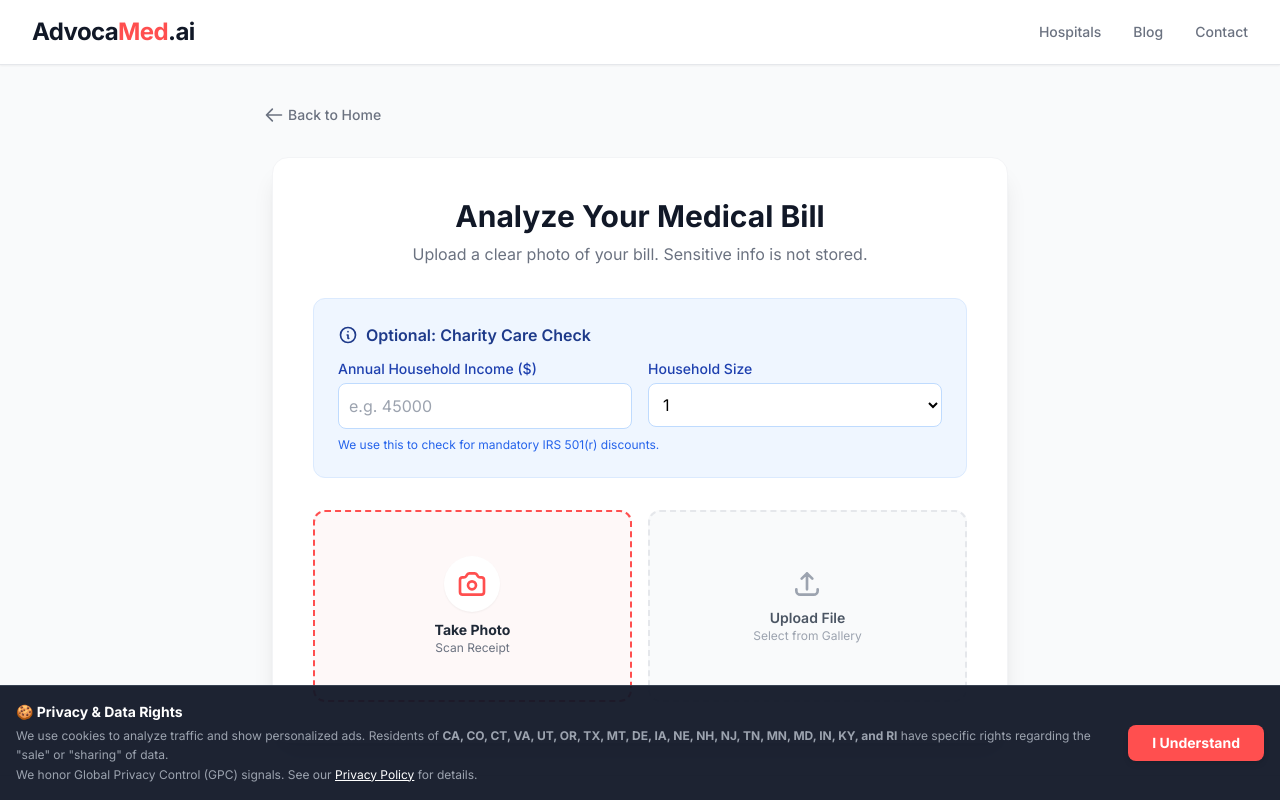
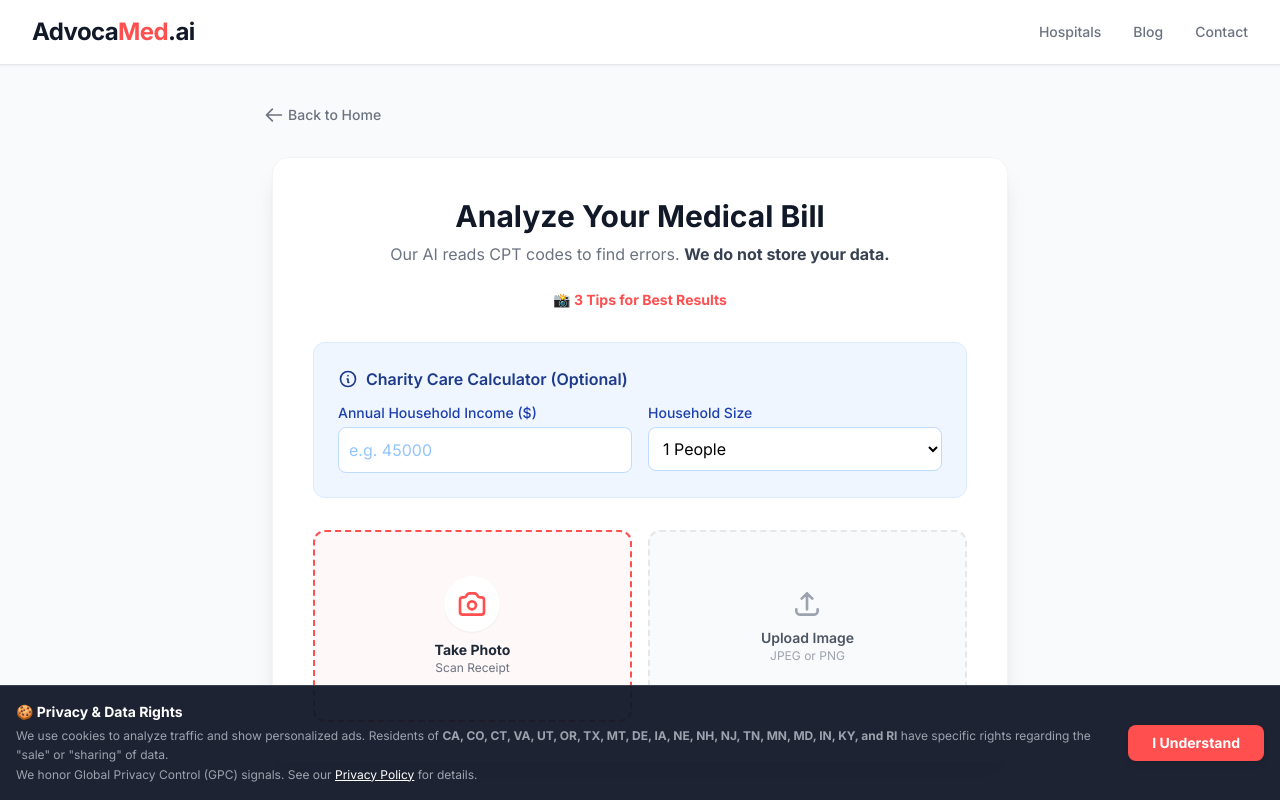
Before and after one commit to gkswjdgb/advocamed-ai, a React (Vite) app in the folder advocamed.ai/: page / in a window 1280 px wide. Both pictures are taken after a click on the button "Scan Your Bill". Shown: the top 800 px of the page. Built offline with nearby package versions, Linux system fonts and the light colour scheme.

Commit message:
Update UploadSection.tsx

```diff
--- a/advocamed.ai/components/UploadSection.tsx
+++ b/advocamed.ai/components/UploadSection.tsx
@@ -5,20 +5,21 @@ import { AnalysisResult, UserFinancials } from '../types';
 interface UploadSectionProps {
   onAnalysisComplete: (result: AnalysisResult) => void;
   onLoading: (isLoading: boolean) => void;
-  onBack: () => void; // New prop for back navigation
+  onBack: () => void;
 }
 
 export const UploadSection: React.FC<UploadSectionProps> = ({ onAnalysisComplete, onLoading, onBack }) => {
   const [error, setError] = useState<string | null>(null);
   const [income, setIncome] = useState<string>('');
   const [householdSize, setHouseholdSize] = useState<string>('1');
+  const [showTips, setShowTips] = useState<boolean>(false);
 
   const handleFileChange = useCallback(async (event: React.ChangeEvent<HTMLInputElement>) => {
     const file = event.target.files?.[0];
     if (!file) return;
 
     if (!file.type.startsWith('image/')) {
-      setError('Please upload an image file (JPEG, PNG).');
+      setError('Please upload an image file (JPEG, PNG). PDF support coming soon.');
       return;
     }
 
@@ -44,7 +45,7 @@ export const UploadSection: React.FC<UploadSectionProps> = ({ onAnalysisComplete
             onAnalysisComplete(result);
         } catch (apiError: any) {
             console.error(apiError);
-            setError(apiError.message || "Failed to call the Gemini API. Please try again.");
+            setError(apiError.message || "Failed to analyze. Please try a clearer photo.");
             onLoading(false);
         }
       };
@@ -58,7 +59,6 @@ export const UploadSection: React.FC<UploadSectionProps> = ({ onAnalysisComplete
   return (
     <div className="max-w-3xl mx-auto px-4 py-8 text-center animate-fade-in-up">
 
-      {/* Back Button - Expanded touch target */}
       <div className="flex justify-start mb-6">
         <button
           onClick={onBack}
@@ -69,7 +69,6 @@ export const UploadSection: React.FC<UploadSectionProps> = ({ onAnalysisComplete
         </button>
       </div>
 
-      {/* Error Toast */}
       {error && (
         <div className="mb-6 p-4 bg-red-50 border border-red-200 rounded-lg flex items-center justify-between animate-fade-in-down">
             <div className="flex items-center text-left">
@@ -88,15 +87,44 @@ export const UploadSection: React.FC<UploadSectionProps> = ({ onAnalysisComplete
 
       <div className="bg-white rounded-2xl shadow-xl p-6 md:p-10 border border-gray-100">
         <h2 className="text-2xl md:text-3xl font-bold text-gray-900 mb-2">Analyze Your Medical Bill</h2>
-        <p className="text-gray-500 mb-8 text-sm md:text-base">
-          Upload a clear photo of your bill. Sensitive info is not stored.
+        <p className="text-gray-500 mb-6 text-sm md:text-base">
+          Our AI reads CPT codes to find errors. <strong className="text-gray-700">We do not store your data.</strong>
         </p>
 
-        {/* Financial Context Inputs */}
+        {/* Improved Tips Accordion */}
+        <div className="mb-8">
+            <button
+                onClick={() => setShowTips(!showTips)}
+                className="text-primary text-sm font-bold flex items-center justify-center mx-auto hover:underline"
+            >
+                {showTips ? 'Hide Scanning Tips' : '📸 3 Tips for Best Results'}
+            </button>
+
+            {showTips && (
+                <div className="mt-4 grid grid-cols-1 sm:grid-cols-3 gap-3 text-left animate-fade-in-down">
+                    <div className="bg-gray-50 p-3 rounded-lg border border-gray-200">
+                        <span className="text-lg">💡</span>
+                        <p className="text-xs text-gray-600 mt-1 font-semibold">Good Lighting</p>
+                        <p className="text-[10px] text-gray-500">Avoid shadows or glare covering the numbers.</p>
+                    </div>
+                    <div className="bg-gray-50 p-3 rounded-lg border border-gray-200">
+                        <span className="text-lg">📄</span>
+                        <p className="text-xs text-gray-600 mt-1 font-semibold">Flatten the Bill</p>
+                        <p className="text-[10px] text-gray-500">Unfold completely so text lines are straight.</p>
+                    </div>
+                    <div className="bg-gray-50 p-3 rounded-lg border border-gray-200">
+                        <span className="text-lg">🔍</span>
+                        <p className="text-xs text-gray-600 mt-1 font-semibold">Itemized Bill</p>
+                        <p className="text-[10px] text-gray-500">Summary bills don't work. Use the detailed one.</p>
+                    </div>
+                </div>
+            )}
+        </div>
+
         <div className="bg-blue-50 p-6 rounded-xl mb-8 text-left border border-blue-100">
             <h3 className="text-md font-semibold text-blue-900 mb-3 flex items-center">
                 <svg className="w-5 h-5 mr-2" fill="none" stroke="currentColor" viewBox="0 0 24 24"><path strokeLinecap="round" strokeLinejoin="round" strokeWidth="2" d="M13 16h-1v-4h-1m1-4h.01M21 12a9 9 0 11-18 0 9 9 0 0118 0z"></path></svg>
-                Optional: Charity Care Check
+                Charity Care Calculator (Optional)
             </h3>
             <div className="grid grid-cols-1 md:grid-cols-2 gap-4">
                 <div>
@@ -105,7 +133,7 @@ export const UploadSection: React.FC<UploadSectionProps> = ({ onAnalysisComplete
                         type="number"
                         value={income}
                         onChange={(e) => setIncome(e.target.value)}
-                        className="w-full p-2.5 border border-blue-200 rounded-lg focus:ring-2 focus:ring-blue-500 focus:border-transparent bg-white transition-shadow"
+                        className="w-full p-2.5 border border-blue-200 rounded-lg focus:ring-2 focus:ring-blue-500 focus:border-transparent bg-white transition-shadow placeholder-blue-300"
                         placeholder="e.g. 45000"
                     />
                 </div>
@@ -116,16 +144,12 @@ export const UploadSection: React.FC<UploadSectionProps> = ({ onAnalysisComplete
                         onChange={(e) => setHouseholdSize(e.target.value)}
                         className="w-full p-2.5 border border-blue-200 rounded-lg focus:ring-2 focus:ring-blue-500 focus:border-transparent bg-white transition-shadow"
                     >
-                        {[1,2,3,4,5,6,7,8].map(n => <option key={n} value={n}>{n}</option>)}
+                        {[1,2,3,4,5,6,7,8].map(n => <option key={n} value={n}>{n} People</option>)}
                     </select>
                 </div>
             </div>
-            <p className="text-xs text-blue-600 mt-2">
-                We use this to check for mandatory IRS 501(r) discounts.
-            </p>
         </div>
 
-        {/* Dual Actions for Mobile - Improved styling */}
         <div className="flex flex-col sm:flex-row gap-4 justify-center">
             <label className="flex-1 flex flex-col items-center justify-center h-40 sm:h-48 border-2 border-primary border-dashed rounded-xl cursor-pointer bg-red-50/50 hover:bg-red-50 transition-all active:scale-95 group relative overflow-hidden">
                 <div className="flex flex-col items-center justify-center z-10">
@@ -147,8 +171,8 @@ export const UploadSection: React.FC<UploadSectionProps> = ({ onAnalysisComplete
             <label className="flex-1 flex flex-col items-center justify-center h-40 sm:h-48 border-2 border-gray-200 border-dashed rounded-xl cursor-pointer bg-gray-50 hover:bg-gray-100 transition-all active:scale-95 group">
                 <div className="flex flex-col items-center justify-center">
                      <svg className="w-8 h-8 text-gray-400 mb-2 group-hover:text-gray-600 transition-colors" fill="none" stroke="currentColor" viewBox="0 0 24 24"><path strokeLinecap="round" strokeLinejoin="round" strokeWidth="2" d="M4 16v1a3 3 0 003 3h10a3 3 0 003-3v-1m-4-8l-4-4m0 0L8 8m4-4v12"></path></svg>
-                    <p className="text-sm font-semibold text-gray-600">Upload File</p>
-                    <p className="text-xs text-gray-400">Select from Gallery</p>
+                    <p className="text-sm font-semibold text-gray-600">Upload Image</p>
+                    <p className="text-xs text-gray-400">JPEG or PNG</p>
                 </div>
                 <input
                     type="file"
```
